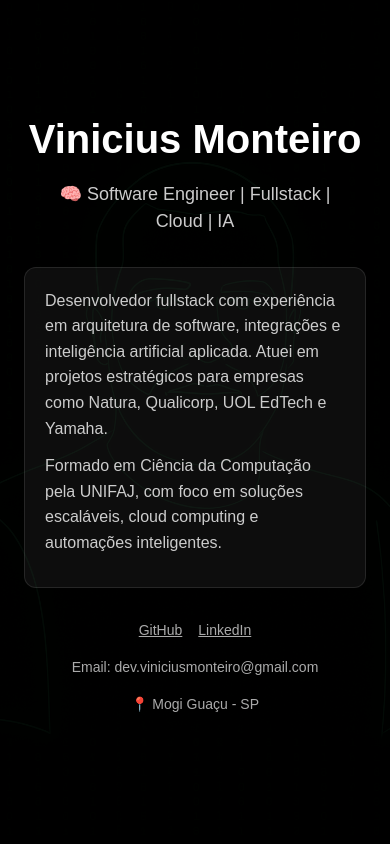
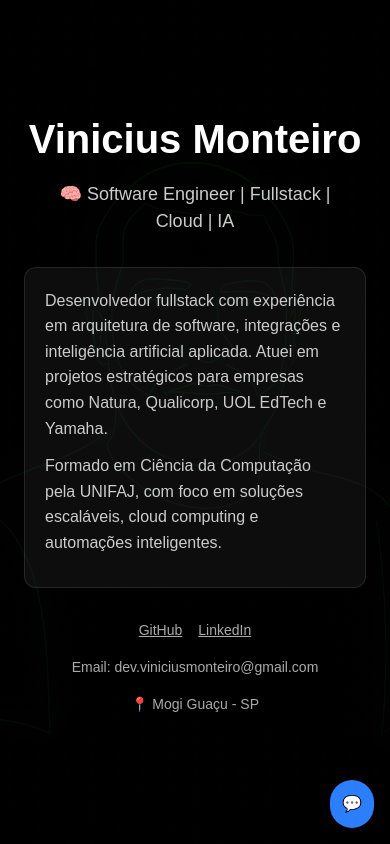
Before and after one commit to dev-ViniciusMonteiro/vinicius-landingpage-ia, a Next.js app: page / in a window 390 px wide. Shown: the top 844 px of the page. Built offline with nearby package versions, Linux system fonts and the light colour scheme.

Commit message:
Feat: chat icon button mobile

```diff
--- a/src/app/page.tsx
+++ b/src/app/page.tsx
@@ -1,15 +1,44 @@
+"use client";
+
 import SobreMim from "@/components/SobreMim";
 import Chat from "@/components/Chat";
+import { useEffect, useState } from "react";
 
 export default function Home() {
+  const [isMobile, setIsMobile] = useState(false);
+
+  useEffect(() => {
+    const handleResize = () => {
+      setIsMobile(window.innerWidth < 768);
+    };
+    handleResize();
+    window.addEventListener("resize", handleResize);
+    return () => window.removeEventListener("resize", handleResize);
+  }, []);
+
+  const scrollToChat = () => {
+    const chatSection = document.querySelector("#chat-section");
+    if (chatSection) {
+      chatSection.scrollIntoView({ behavior: "smooth" });
+    }
+  };
+
   return (
     <main className="min-h-screen flex flex-col md:flex-row">
       <div className="w-full md:w-1/2 bg-white">
         <SobreMim />
       </div>
-      <div className="w-full md:w-1/2 bg-gray-50">
+      <div id="chat-section" className="w-full md:w-1/2 bg-gray-50">
         <Chat />
       </div>
+      {isMobile && (
+        <button
+          onClick={scrollToChat}
+          className="fixed bottom-4 right-4 bg-blue-500 text-white p-3 rounded-full shadow-lg flex items-center justify-center"
+        >
+          💬
+        </button>
+      )}
     </main>
   );
 }
```
